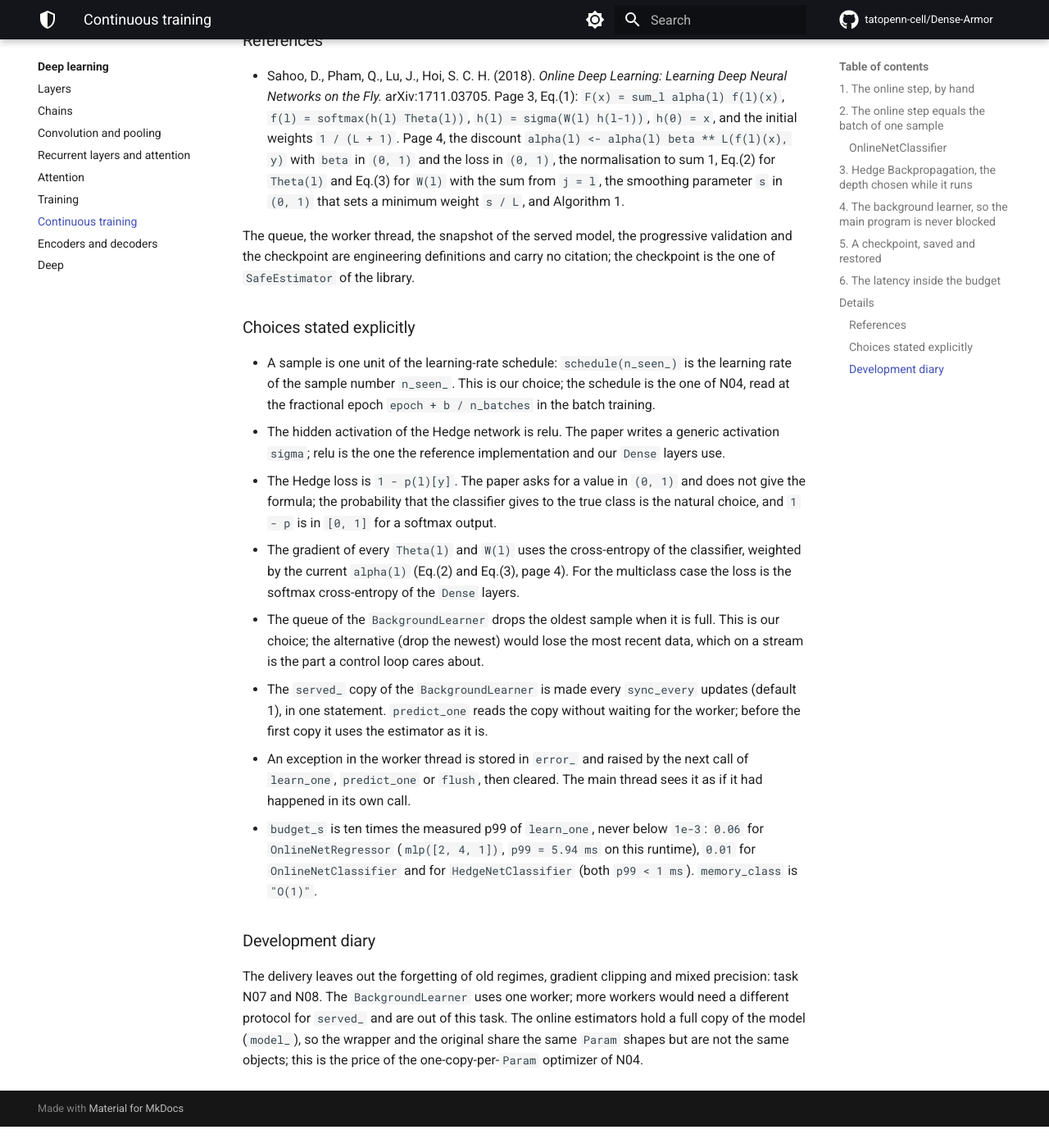
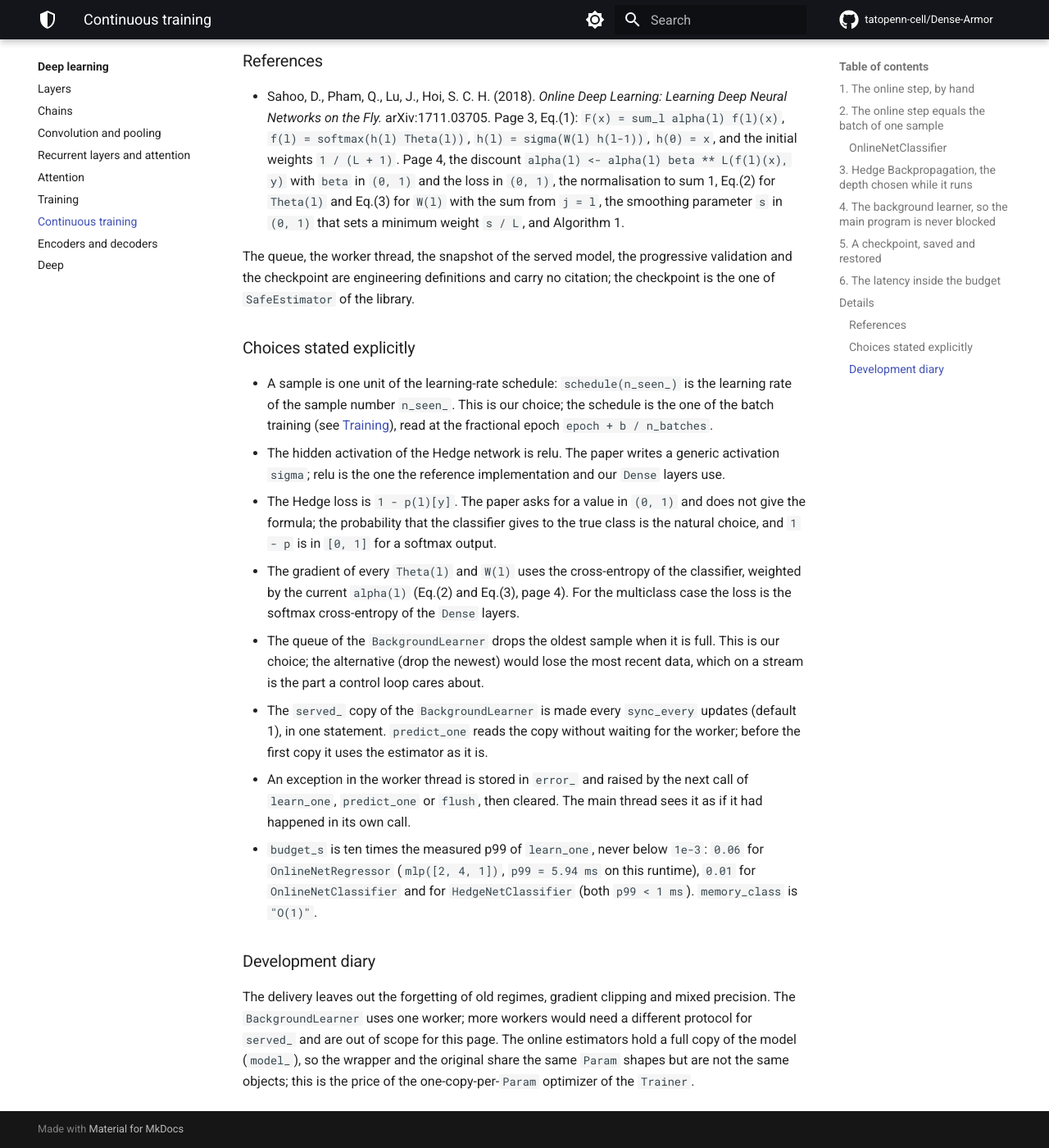
Before and after one commit to tatopenn-cell/Dense-Armor, an MkDocs documentation site: the page built from docs/neural/continuous.md, in a window 1280 px wide and 1400 px high, scrolled down 7148 px. Shown: the whole window at 82% size. Built offline with MkDocs 1.6.1 and Material for MkDocs 9.7.7, drawn with Linux system fonts in a browser that asks for light colours; comment, search, counter and statistics services are not loaded; before the commit the page ends 8522 px from its top, so only the background shows below that; some of the changed text lies outside the part shown.

Commit message:
taskN08 fix: replace the internal task labels in continuous.md
continuous.md had four references to the internal labels of the
task programme (N04 twice, N07, N08) and one 'out of this task'.
These are pre-existing on master: they come from the delivery of
N05 and this branch has not touched them until now. But they are
internal labels, not facts about the library, so they do not belong
in a public page.

The four replacements, with the link to the page that already
documents the piece:

- 'This is the contract of N04: one code path serves the batch mode
   and the online mode.'
  becomes
  'This is the contract of the training loop (see
   [Training](training.md)): one code path serves the batch mode
   and the online mode.'

- 'the schedule is the one of N04, read at the fractional epoch
   `epoch + b / n_batches` in the batch training.'
  becomes
  'the schedule is the one of the batch training (see
   [Training](training.md)), read at the fractional epoch
   `epoch + b / n_batches`.'

- 'task N07 and N08' is removed: the sentence now says only that the
  forgetting of old regimes, gradient clipping and mixed precision
  are not implemented, without naming the task programme.

- 'are out of this task' becomes 'are out of scope for this page',
  because the writer of a page does not name its own tasks.

- 'the one-copy-per-`Param` optimizer of N04' becomes 'the one-copy
  per-`Param` optimizer of the `Trainer`', with the name of the
  public class.

This is an out-of-scope modification, declared: 'State of the base'
of N08 says 'change nothing else on the page', and these five lines
are not in any item of the task. The change is five prose sentences
with no effect on the sections added by items of this task.

Checks after the fix: N0, 'task N0' and 'this task' greps on the
five pages clean; check_examples.py -> 16/16 classes OK, 16/16
blocks MATCH, exit 0; mkdocs build --strict -> exit 0.

```diff
--- a/docs/neural/continuous.md
+++ b/docs/neural/continuous.md
@@ -34,7 +34,7 @@ The forward pass gives `2.0`. The gradient of the MSE with respect to the predic
 
 ## 2. The online step equals the batch of one sample
 
-Twenty samples fed one by one to `OnlineNetRegressor` leave the weights equal, within `1e-6`, to one `Trainer.fit` with `batch_size=1` and `shuffle=False` on the same model and the same data. This is the contract of N04: one code path serves the batch mode and the online mode.
+Twenty samples fed one by one to `OnlineNetRegressor` leave the weights equal, within `1e-6`, to one `Trainer.fit` with `batch_size=1` and `shuffle=False` on the same model and the same data. This is the contract of the training loop (see [Training](training.md)): one code path serves the batch mode and the online mode.
 
 ~~~python
 import jax
@@ -265,7 +265,7 @@ The queue, the worker thread, the snapshot of the served model, the progressive
 
 ### Choices stated explicitly
 
-- A sample is one unit of the learning-rate schedule: `schedule(n_seen_)` is the learning rate of the sample number `n_seen_`. This is our choice; the schedule is the one of N04, read at the fractional epoch `epoch + b / n_batches` in the batch training.
+- A sample is one unit of the learning-rate schedule: `schedule(n_seen_)` is the learning rate of the sample number `n_seen_`. This is our choice; the schedule is the one of the batch training (see [Training](training.md)), read at the fractional epoch `epoch + b / n_batches`.
 - The hidden activation of the Hedge network is relu. The paper writes a generic activation `sigma`; relu is the one the reference implementation and our `Dense` layers use.
 - The Hedge loss is `1 - p(l)[y]`. The paper asks for a value in `(0, 1)` and does not give the formula; the probability that the classifier gives to the true class is the natural choice, and `1 - p` is in `[0, 1]` for a softmax output.
 - The gradient of every `Theta(l)` and `W(l)` uses the cross-entropy of the classifier, weighted by the current `alpha(l)` (Eq.(2) and Eq.(3), page 4). For the multiclass case the loss is the softmax cross-entropy of the `Dense` layers.
@@ -276,4 +276,4 @@ The queue, the worker thread, the snapshot of the served model, the progressive
 
 ### Development diary
 
-The delivery leaves out the forgetting of old regimes, gradient clipping and mixed precision: task N07 and N08. The `BackgroundLearner` uses one worker; more workers would need a different protocol for `served_` and are out of this task. The online estimators hold a full copy of the model (`model_`), so the wrapper and the original share the same `Param` shapes but are not the same objects; this is the price of the one-copy-per-`Param` optimizer of N04.
+The delivery leaves out the forgetting of old regimes, gradient clipping and mixed precision. The `BackgroundLearner` uses one worker; more workers would need a different protocol for `served_` and are out of scope for this page. The online estimators hold a full copy of the model (`model_`), so the wrapper and the original share the same `Param` shapes but are not the same objects; this is the price of the one-copy-per-`Param` optimizer of the `Trainer`.
```
